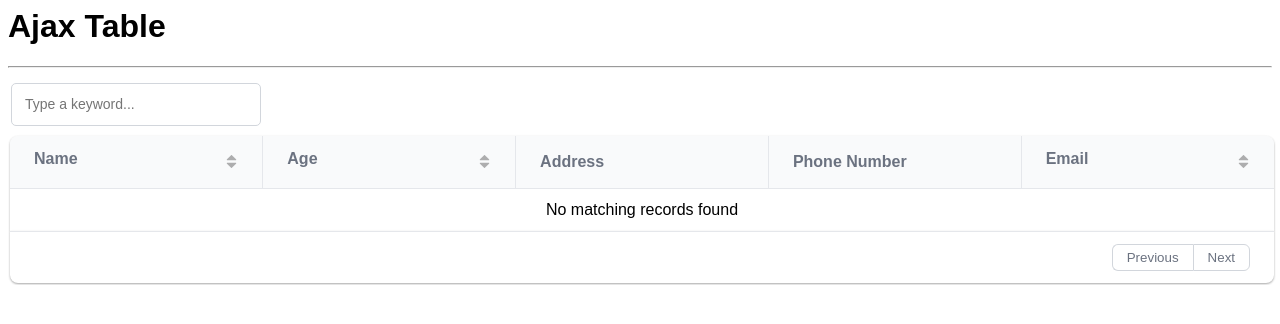
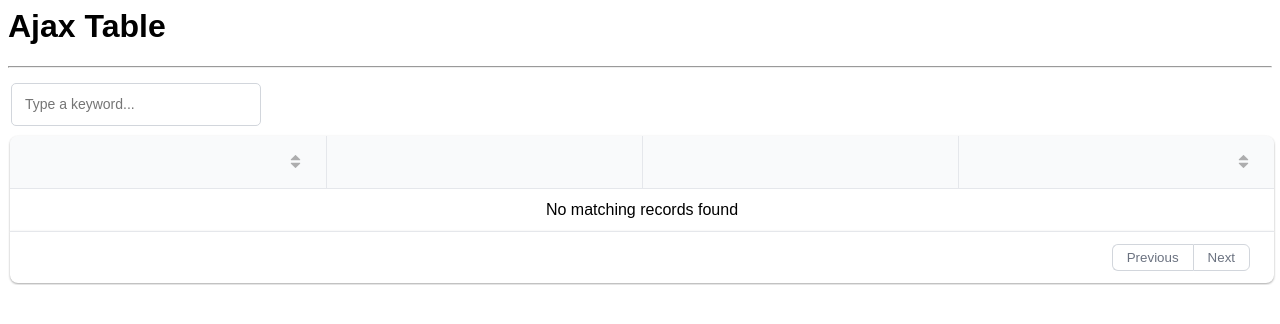
Before and after one commit to devmayuk/Hitachi_Task, a Flask app: template templates/ajax_table.html in a window 1280 px wide. Shown: the top 324 px of the page. Run offline with Flask 2, Linux system fonts and the light colour scheme; the template is opened without the code that fills it, so the values that code supplies are empty.

Commit message:
Update ajax_table.html

```diff
--- a/templates/ajax_table.html
+++ b/templates/ajax_table.html
@@ -1,6 +1,6 @@
 <html>
   <head>
-    <title>Ajax Table</title>
+    <title>Data Table</title>
     <link href="https://unpkg.com/gridjs/dist/theme/mermaid.min.css" rel="stylesheet" />
     <style>
       body {
@@ -18,11 +18,10 @@
     <script>
       new gridjs.Grid({
         columns: [
-          { id: 'name', name: 'Name' },
-          { id: 'age', name: 'Age' },
-          { id: 'address', name: 'Address', sort: false },
-          { id: 'phone', name: 'Phone Number', sort: false },
-          { id: 'email', name: 'Email' },
+          { id: 'label', label: 'Label' },
+          { id: 'image_cat_1', label: 'Image_cat_1', sort: false },
+          { id: 'image_cat_2', label: 'image_cat_2', sort: false },
+          { id: 'value', label: 'value' },
         ],
         server: {
           url: '/api/data',
```
